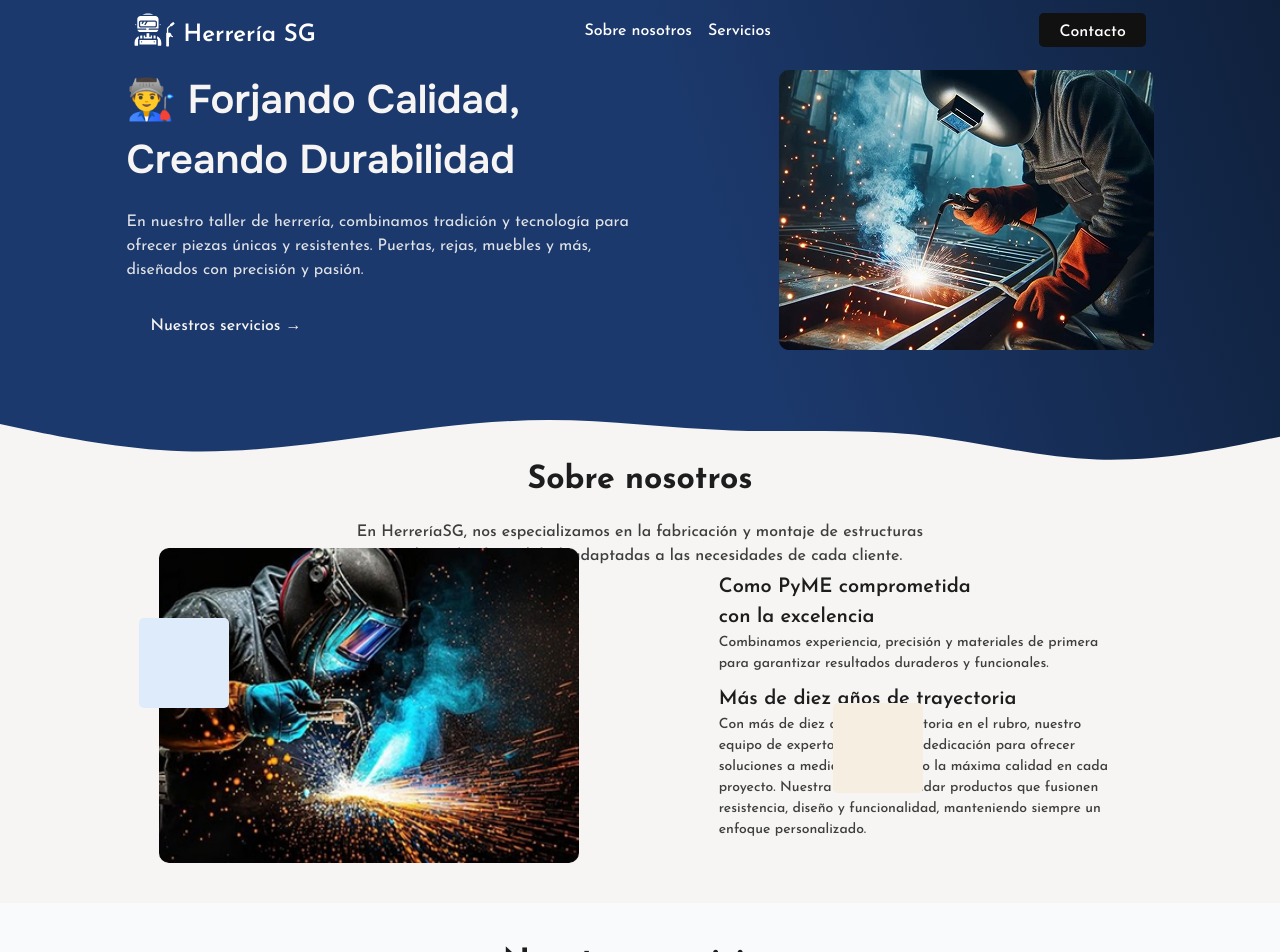
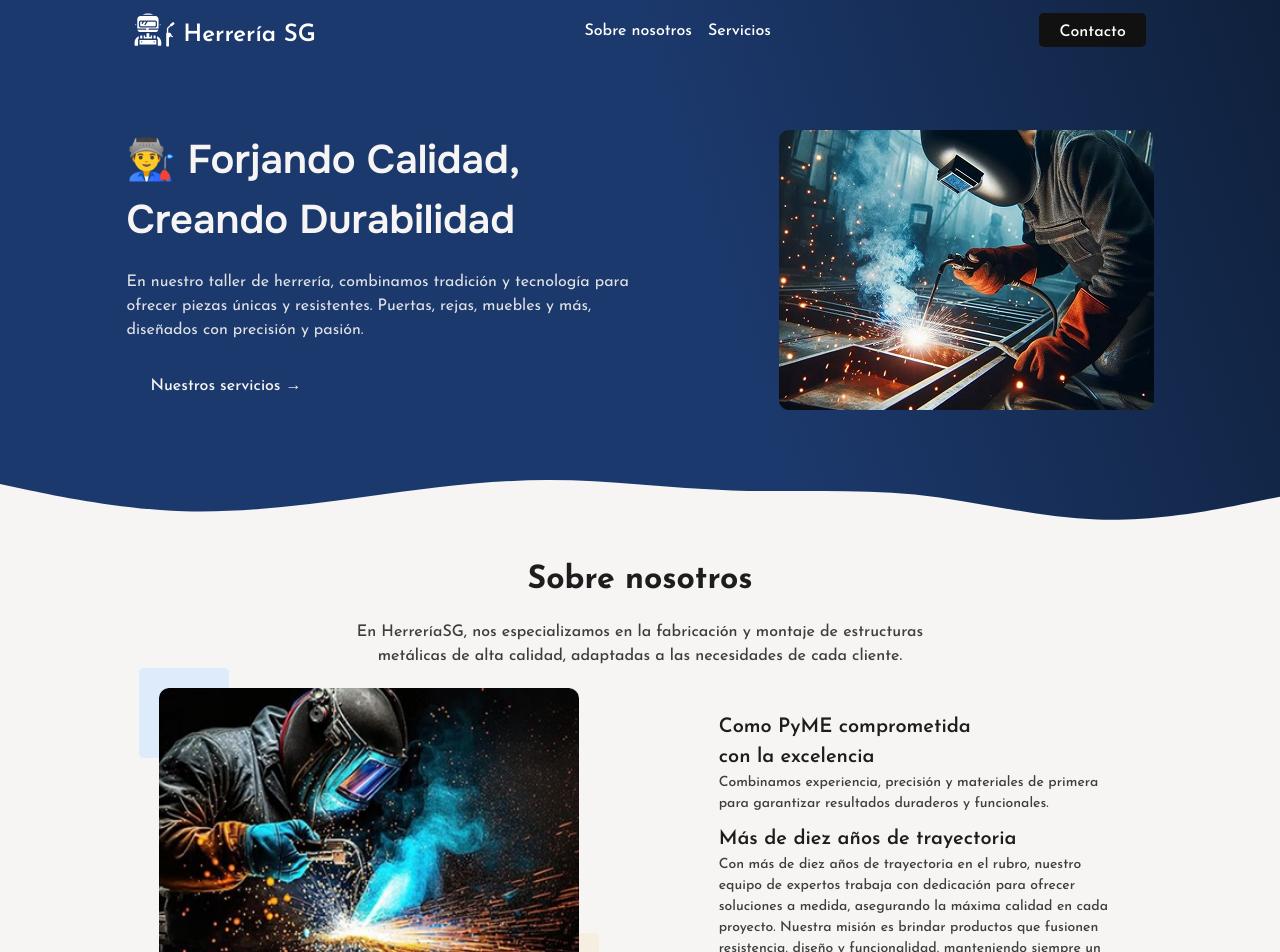
Before and after one commit to Frangia22/HerreriaSGlbye.github.io, a React (Vite) app: page / in a window 1280 px wide. Shown: the top 952 px of the page. Built offline with nearby package versions, Linux system fonts and the light colour scheme.

Commit message:
feat: :art: Mejorar diseño y responsividad en los componentes AboutUs, Hero y OurServices

```diff
--- a/src/components/about-us.tsx
+++ b/src/components/about-us.tsx
@@ -3,21 +3,21 @@ import AboutUsImage from "../assets/flyer/about_us_image.png";
 import { ABOUT_US } from "../data/constants";
 export function AboutUs() {
   return (
-    <section className="flex flex-col items-center justify-center gap-[20px] bg-[#F6F5F3] py-[40px] md:py-0">
+    <section className="flex flex-col items-center justify-center gap-[20px] bg-[#F6F5F3] py-[40px]">
       <h2 className="font-josefin text-[32px] leading-[40px] text-[#1D1D1D] font-bold">
         {ABOUT_US.title}
       </h2>
-      <p className="font-josefin text-[16px] text-[#1D1D1DD9] font-medium text-center md:max-w-xl">
+      <p className="font-josefin text-[16px] text-[#1D1D1DD9] font-medium text-center w-[calc(100%-40px)] md:max-w-xl">
         {ABOUT_US.subtitle}
       </p>
-      <div className="flex flex-col md:flex-row items-center justify-center gap-[20px] lg:gap-[80px] xl:gap-[140px] md:-translate-y-[40px]">
+      <div className="flex flex-col md:flex-row items-center justify-center gap-[20px] lg:gap-[80px] xl:gap-[140px] mb-[40px]">
         <div className="hidden md:block md:relative aspect-[10/2] md:aspect-[4/3] w-[calc(100%-100px)] md:w-full md:scale-75 lg:scale-100">
-          <div className="bg-[#DEEBFB] size-[90px] rounded-[5px] absolute top-[70px] -left-[20px]"></div>
-          <img className="static z-[1] w-full h-full object-cover rounded-[10px]" src={AboutUsImage} alt="Hombre soldando" />
-          <div className="bg-[#F5EEE1] size-[90px] rounded-[5px] absolute bottom-[70px] -right-[82%] z-[0]"></div>
+          <div className="bg-[#DEEBFB] size-[90px] rounded-[5px] absolute -top-[20px] -left-[20px] z-0"></div>
+          <img className="relative z-[2] w-full h-full object-cover rounded-[10px]" src={AboutUsImage} alt="Hombre soldando" />
+          <div className="bg-[#F5EEE1] size-[90px] rounded-[5px] absolute -bottom-[20px] -right-[20px] z-[0]"></div>
         </div>
         <div className="block md:hidden aspect-[10/7]">
-          <img src={AboutUsImage} alt="Hombre soldando" className="w-full h-full object-cover rounded-[10px]" />
+          <img src={AboutUsImage} alt="Hombre soldando" className="w-[calc(100%-40px)] h-full object-cover rounded-[10px] mx-auto" />
         </div>
         <div className="flex flex-col items-start justify-center gap-[10px] w-[calc(100%-40px)] md:max-w-xs lg:max-w-md">
           {ABOUT_US.items.map((item, index) => (
--- a/src/components/hero.tsx
+++ b/src/components/hero.tsx
@@ -3,7 +3,7 @@ import { Link } from 'react-router';
 import HeroImage from '../assets/flyer/hero_image.png'
 export function Hero() {
     return (
-        <div className='bg-linear-[-108deg] from-[#0f203b] to-45% to-[#1c396d]'>
+        <div className='bg-linear-[-108deg] from-[#0f203b] to-45% to-[#1c396d] pt-[80px] md:pt-[60px]'>
             <section className="flex flex-col md:flex-row items-center justify-center gap-[40px] lg:gap-[80px] xl:gap-[140px] md:h-[420px] py-[50px] md:py-0">
                 <div className='flex flex-col items-start justify-center gap-[20px] max-w-xs lg:max-w-md xl:max-w-lg'>
                     <h1 className='text-start font-onest font-semibold text-[32px] lg:text-[40px] text-[#F6F5F3]'>👨‍🏭 Forjando Calidad, Creando Durabilidad</h1>
--- a/src/components/our_services.tsx
+++ b/src/components/our_services.tsx
@@ -48,7 +48,7 @@ export function OurServices() {
                 <h4 className="font-josefin text-[18px] text-[#1D1D1D] font-semibold">
                   {item.title}
                 </h4>
-                <p className="font-josefin font-medium text-[14px] text-[#1D1D1DD9] w-[calc(100%-40px)] lg:w-[180px] mx-auto">
+                <p className="font-josefin font-medium text-[14px] text-[#1D1D1DD9] w-[calc(100%-40px)] md:w-[180px] mx-auto">
                   {item.description}
                 </p>
               </div>
```
